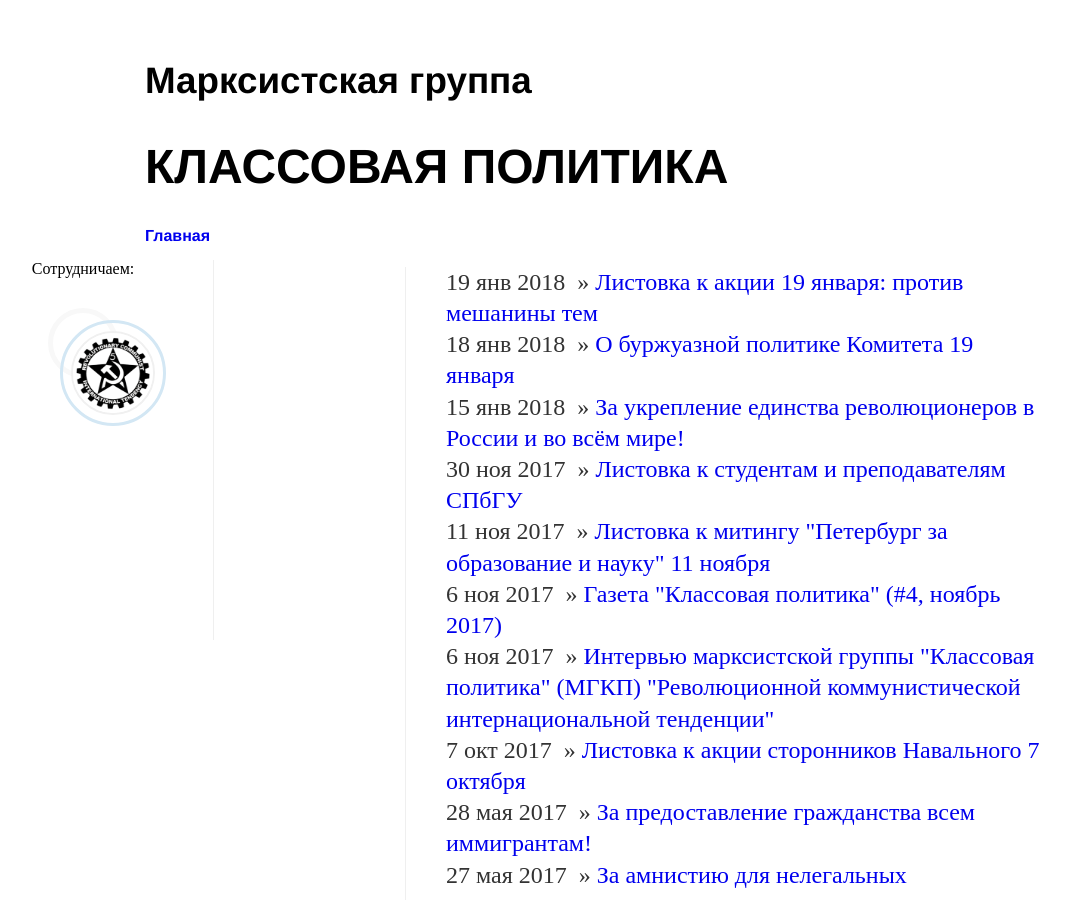
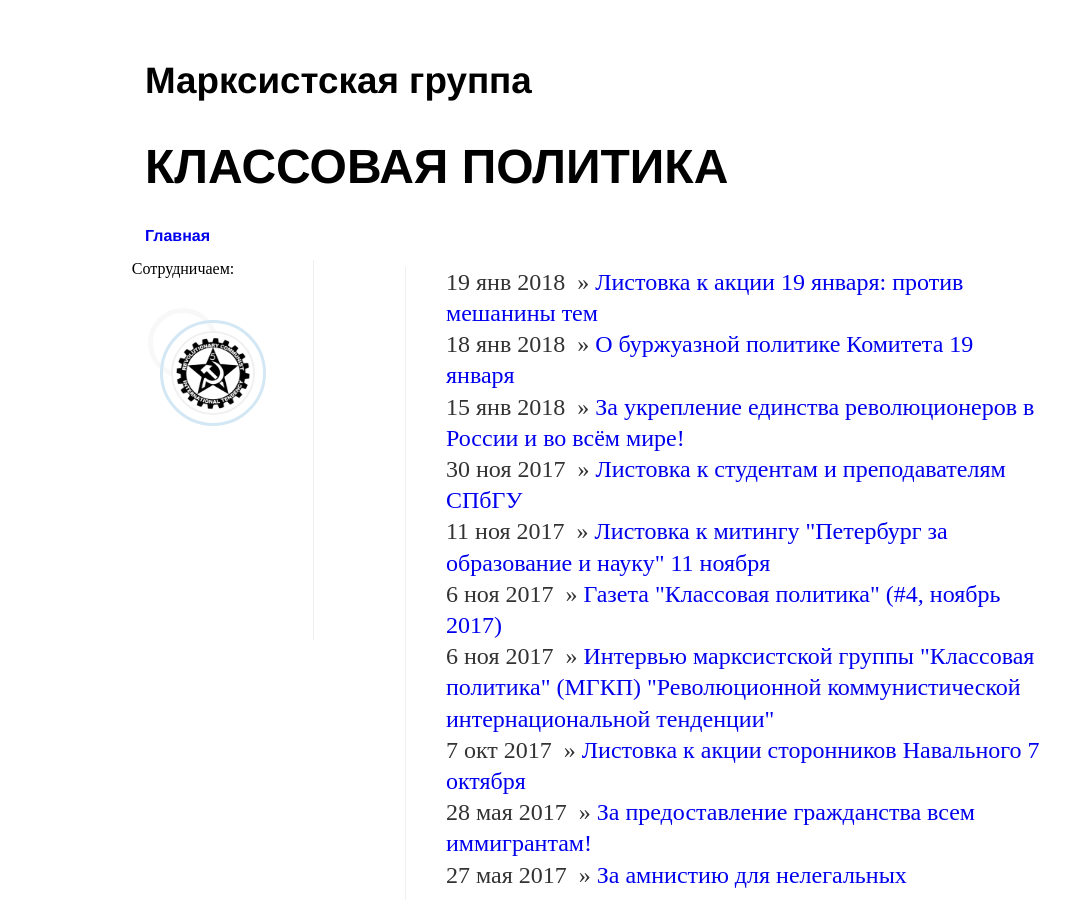
Before and after one commit to mgkp/mgkp.github.io, a Jekyll site: the page built from index.html, in a window 1280 px wide and 900 px high. Shown: the whole window, without its empty margins (47-1117 px from the left). Built offline with Jekyll 4.4.1, drawn with Linux system fonts in a browser that asks for light colours.

Commit message:
sidebar left

```diff
--- a/css/main.css
+++ b/css/main.css
@@ -62,7 +62,7 @@ main {
 	width: 260px;
 	position: fixed;
 	top: 260px;
-	left: 0px;
+	left: 100px;
 	bottom: 260px;
 	right: auto;
 	min-height: 290px;
```
